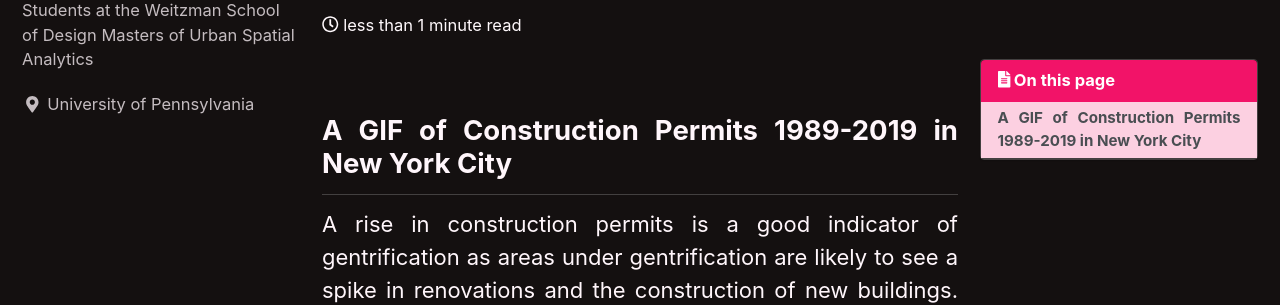
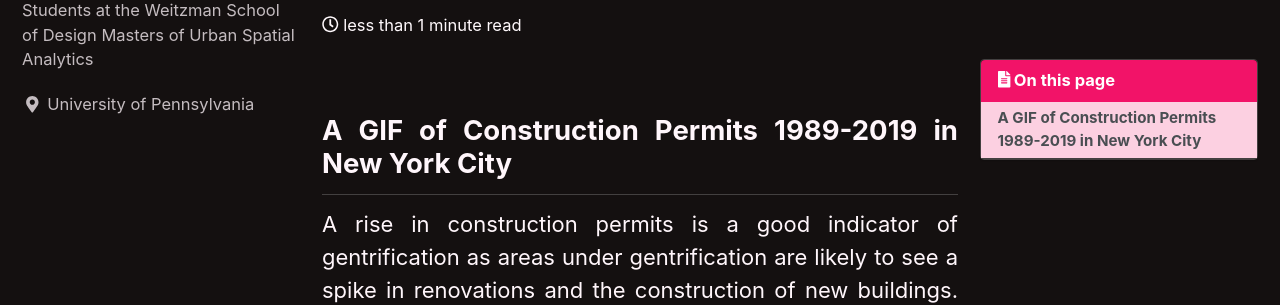
Before and after one commit to LeanneChan/Gentrification-Trends-In-NYC, a Jekyll site: the page built from _posts/2019-12-13-ConstructionPermits.md, in a window 1280 px wide. Shown: the part 176-481 px from the top of the page. Built offline with Jekyll 4.4.1, drawn with Linux system fonts in a browser that asks for light colours; cached includes are drawn as plain includes; nearby versions of some CDN libraries; a script that is not in the unit is left out.

Commit message:
Update _page.scss

```diff
--- a/_sass/minimal-mistakes/_page.scss
+++ b/_sass/minimal-mistakes/_page.scss
@@ -522,3 +522,7 @@
 .page__content {
   text-align: justify;
 }
+
+.sidebar__right {
+  text-align: left;
+}
```
